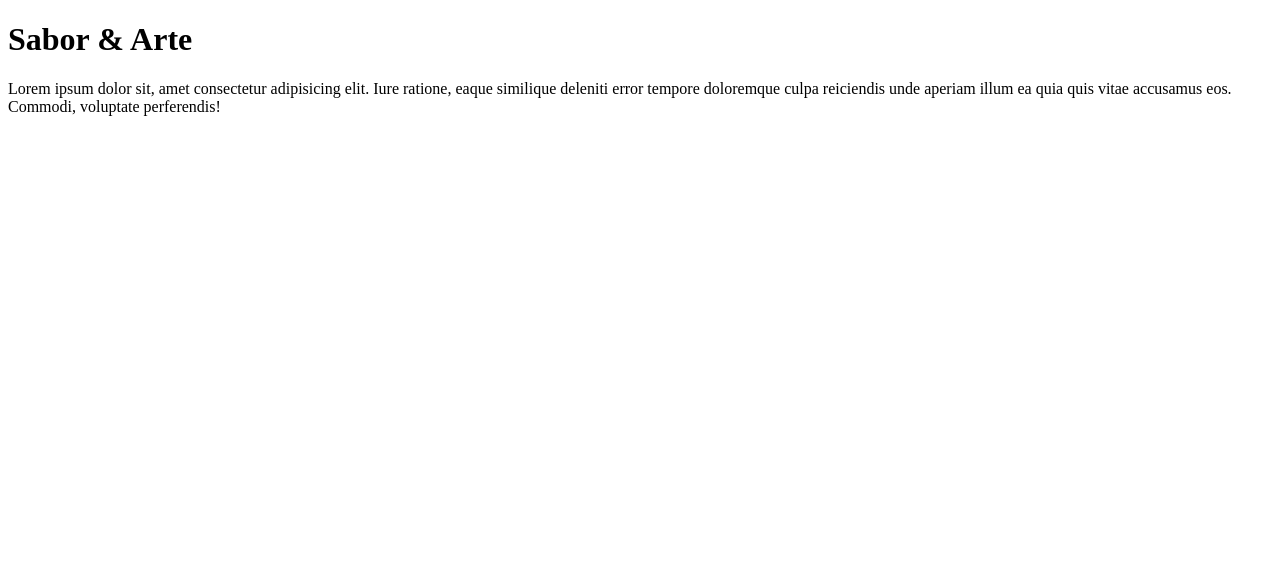
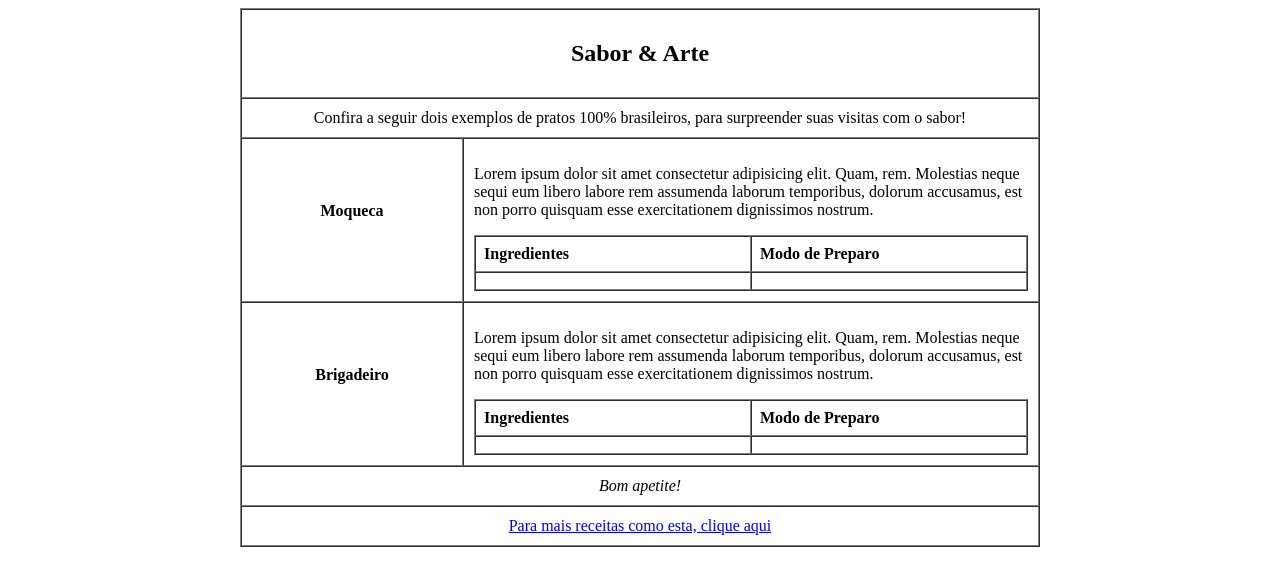
Before and after one commit to LuanBMDev/Site-Receitas, a plain HTML site: page Projetotabela - html/index.html in a window 1280 px wide. Drawn offline with Linux system fonts and the light colour scheme.

Commit message:
Layout do site, com tabelas, pronto

```diff
--- a/Projetotabela - html/index.html
+++ b/Projetotabela - html/index.html
@@ -3,11 +3,94 @@
     <head>
         <meta charset="UTF-8">
         <meta name="viewport" content="width=device-width, initial-scale=1.0">
-        <title>Sabor & Arte - Restaurante</title>
+        <title>Sabor & Arte</title>
     </head>
 
     <body>
-        <h1>Sabor & Arte</h1>
-        <p>Lorem ipsum dolor sit, amet consectetur adipisicing elit. Iure ratione, eaque similique deleniti error tempore doloremque culpa reiciendis unde aperiam illum ea quia quis vitae accusamus eos. Commodi, voluptate perferendis!</p>
+        <table border="1" width="800" align="center" cellspacing="0" cellpadding="10">
+            <!-- Título principal -->
+            <tr>
+                <td colspan="2" align="center">
+                    <h2>Sabor & Arte</h2>
+                </td>
+            </tr>
+
+            <!-- Descrição -->
+            <tr>
+                <td colspan="2" align="center">
+                    Confira a seguir dois exemplos de pratos 100% brasileiros, para surpreender suas visitas com o sabor!
+                </td>
+            </tr>
+
+            <!-- RECEITAS -->
+
+            <!-- Moqueca - Imagem e título lateral -->
+            <tr>
+                <td width="200" align="center">
+                    <b>Moqueca</b><br><br>
+                    <!--Inserir imagem da Moqueca, com width="120" e alt="Moqueca"-->
+                </td>
+                <td>
+                    <!-- Inserir parágrafo explicativo sobre a Moqueca -->
+                    <p>Lorem ipsum dolor sit amet consectetur adipisicing elit. Quam, rem. Molestias neque sequi eum libero labore rem assumenda laborum temporibus, dolorum accusamus, est non porro quisquam esse exercitationem dignissimos nostrum.</p>
+                    <table border="1" width="100%" cellspacing="0" cellpadding="8">
+                        <tr>
+                            <td width="50%"><b>Ingredientes</b></td>
+                            <td><b>Modo de Preparo</b></td>
+                        </tr>
+                        <tr>
+                            <!-- Ingredientes -->
+                            <td valign="top">
+                                <!-- Inserir lista não ordenada com os ingredientes.-->
+                            </td>
+                            <!-- Modo de preparo -->
+                            <td valign="top">
+                                <!-- Inserir lista ordenada com o modo de preparo.-->
+                            </td>
+                        </tr>
+                    </table>
+                </td>
+            </tr>
+
+            <!-- Brigadeiro - Imagem e título lateral -->
+            <tr>
+                <td width="200" align="center">
+                    <b>Brigadeiro</b><br><br>
+                    <!--Inserir imagem do Brigadeiro, com width="120" e alt="Brigadeiro"-->
+                </td>
+                <td>
+                    <!-- Inserir parágrafo explicativo sobre o Brigadeiro -->
+                    <p>Lorem ipsum dolor sit amet consectetur adipisicing elit. Quam, rem. Molestias neque sequi eum libero labore rem assumenda laborum temporibus, dolorum accusamus, est non porro quisquam esse exercitationem dignissimos nostrum.</p>
+                    <table border="1" width="100%" cellspacing="0" cellpadding="8">
+                        <tr>
+                            <td width="50%"><b>Ingredientes</b></td>
+                            <td><b>Modo de Preparo</b></td>
+                        </tr>
+                        <tr>
+                            <!-- Ingredientes -->
+                            <td valign="top">
+                                <!-- Inserir lista não ordenada com os ingredientes.-->
+                            </td>
+                            <!-- Modo de preparo -->
+                            <td valign="top">
+                                <!-- Inserir lista ordenada com o modo de preparo.-->
+                            </td>
+                        </tr>
+                    </table>
+                </td>
+            </tr>
+
+            <!-- Rodapé -->
+            <tr>
+                <td colspan="2" align="center">
+                    <i>Bom apetite!</i>
+                </td>
+            </tr>
+            <tr>
+                <td colspan="2" align="center">
+                    <a href="https://www.youtube.com/watch?v=dQw4w9WgXcQ">Para mais receitas como esta, clique aqui</a>
+                </td>
+            </tr>
+        </table>
     </body>
 </html>
```
